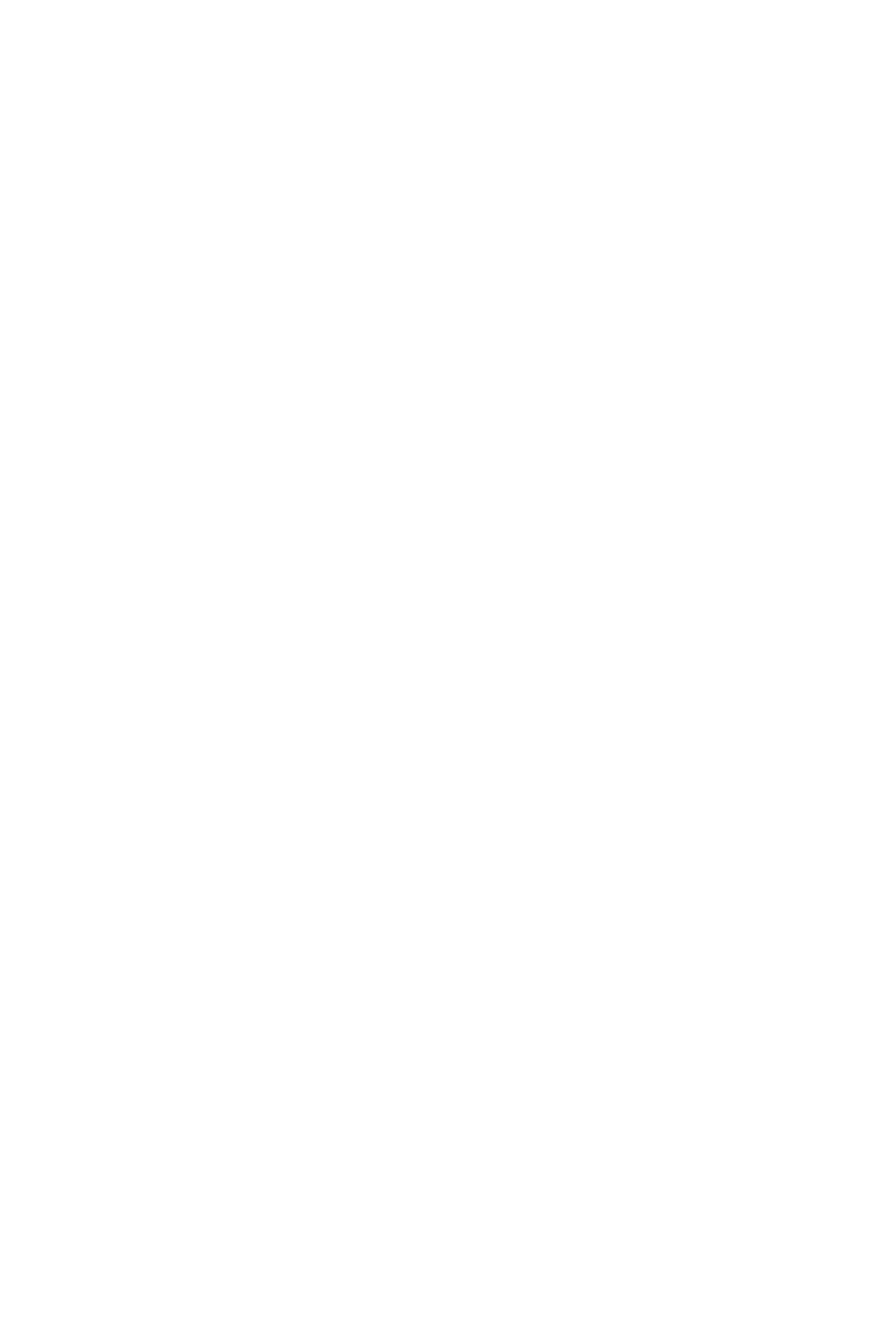
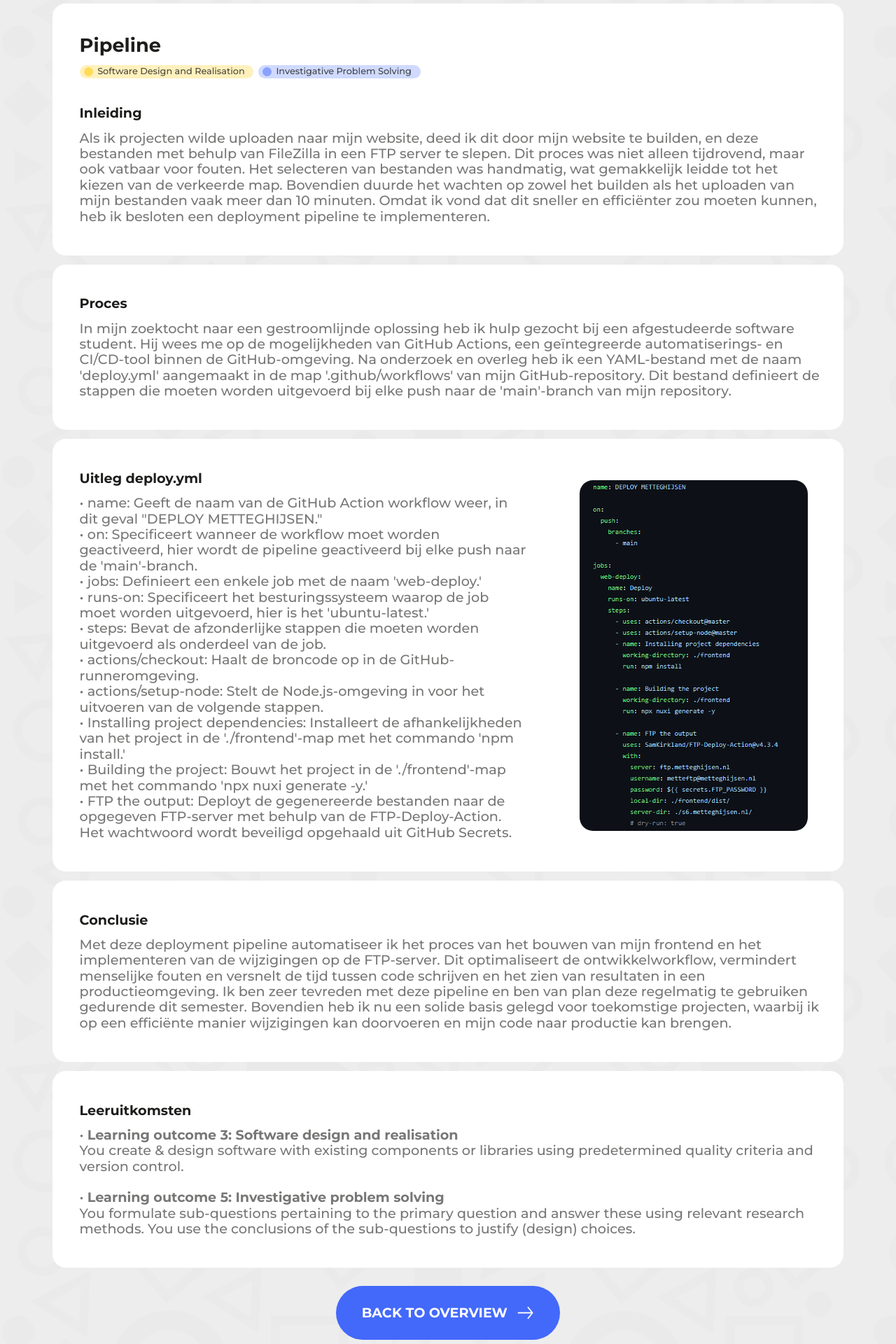
Before and after one commit to metteghijsen/semester6-website, a Nuxt app in the folder frontend/: page /deliverable/pipeline in a window 1280 px wide. Before the commit this address had no page. Shown: the part 120-2040 px from the top of the page at 70% size. Before the commit the page ends 800 px from the top, so only its background shows below. Built offline with nearby package versions, Linux system fonts and the light colour scheme.

Commit message:
Feature: Added pipeline deliverable

```diff
--- /dev/null
+++ b/frontend/pages/deliverable/pipeline.vue
@@ -0,0 +1,55 @@
+<template>
+  <div>
+    <UiContainer>
+      <div class="h-full overflow-x-hidden">
+        <LayoutTaskbar />
+        <UiTextbox
+          add-header
+          header="Pipeline"
+          title="Inleiding"
+          lo3
+          lo5
+        >
+          Als ik projecten wilde uploaden naar mijn website, deed ik dit door mijn website te builden, en deze bestanden met behulp van FileZilla in een FTP server te slepen. Dit proces was niet alleen tijdrovend, maar ook vatbaar voor fouten. Het selecteren van bestanden was handmatig, wat gemakkelijk leidde tot het kiezen van de verkeerde map. Bovendien duurde het wachten op zowel het builden als het uploaden van mijn bestanden vaak meer dan 10 minuten. Omdat ik vond dat dit sneller en efficiënter zou moeten kunnen, heb ik besloten een deployment pipeline te implementeren.
+        </UiTextbox>
+        <UiTextbox
+          title="Proces"
+        >
+          In mijn zoektocht naar een gestroomlijnde oplossing heb ik hulp gezocht bij een afgestudeerde software student. Hij wees me op de mogelijkheden van GitHub Actions, een geïntegreerde automatiserings- en CI/CD-tool binnen de GitHub-omgeving.
+          Na onderzoek en overleg heb ik een YAML-bestand met de naam 'deploy.yml' aangemaakt in de map '.github/workflows' van mijn GitHub-repository. Dit bestand definieert de stappen die moeten worden uitgevoerd bij elke push naar de 'main'-branch van mijn repository.
+        </UiTextbox>
+        <UiTextbox
+          add-image
+          image-name="pipeline"
+          title="Uitleg deploy.yml"
+        >
+          •	name: Geeft de naam van de GitHub Action workflow weer, in dit geval "DEPLOY METTEGHIJSEN." <br>
+          •	on: Specificeert wanneer de workflow moet worden geactiveerd, hier wordt de pipeline geactiveerd bij elke push naar de 'main'-branch. <br>
+          •	jobs: Definieert een enkele job met de naam 'web-deploy.' <br>
+          •	runs-on: Specificeert het besturingssysteem waarop de job moet worden uitgevoerd, hier is het 'ubuntu-latest.' <br>
+          •	steps: Bevat de afzonderlijke stappen die moeten worden uitgevoerd als onderdeel van de job. <br>
+          •	actions/checkout: Haalt de broncode op in de GitHub-runneromgeving. <br>
+          •	actions/setup-node: Stelt de Node.js-omgeving in voor het uitvoeren van de volgende stappen. <br>
+          •	Installing project dependencies: Installeert de afhankelijkheden van het project in de './frontend'-map met het commando 'npm install.' <br>
+          •	Building the project: Bouwt het project in de './frontend'-map met het commando 'npx nuxi generate -y.' <br>
+          •	FTP the output: Deployt de gegenereerde bestanden naar de opgegeven FTP-server met behulp van de FTP-Deploy-Action. Het wachtwoord wordt beveiligd opgehaald uit GitHub Secrets. <br>
+        </UiTextbox>
+        <UiTextbox title="Conclusie">
+          Met deze deployment pipeline automatiseer ik het proces van het bouwen van mijn frontend en het implementeren van de wijzigingen op de FTP-server. Dit optimaliseert de ontwikkelworkflow, vermindert menselijke fouten en versnelt de tijd tussen code schrijven en het zien van resultaten in een productieomgeving. Ik ben zeer tevreden met deze pipeline en ben van plan deze regelmatig te gebruiken gedurende dit semester. Bovendien heb ik nu een solide basis gelegd voor toekomstige projecten, waarbij ik op een efficiënte manier wijzigingen kan doorvoeren en mijn code naar productie kan brengen.
+        </UiTextbox>
+        <UiTextbox title="Leeruitkomsten">
+          •	<b> Learning outcome 3: Software design and realisation</b> <br>
+          You create & design software with existing components or libraries using predetermined quality criteria and version control. <br><br>
+          •	<b> Learning outcome 5: Investigative problem solving </b> <br>
+          You formulate sub-questions pertaining to the primary question and answer these using relevant research methods. You use the conclusions of the sub-questions to justify (design) choices. <br>
+        </UiTextbox>
+        <div class="flex justify-center">
+          <div class="w-[400px] my-2">
+            <UiButton label="back to overview" primary big arrow to="/deliverables" />
+          </div>
+        </div>
+      </div>
+    </UiContainer>
+    <SectionsFooter />
+  </div>
+</template>
--- a/frontend/pages/deliverables.vue
+++ b/frontend/pages/deliverables.vue
@@ -161,6 +161,18 @@
             project-people="individual"
           />
 
+          <UiDeliverable
+            v-if=" selectedLo.includes('lo3') || selectedLo.includes('lo5') || selectedLo.length === 0"
+            lo3
+            lo5
+            to="pipeline"
+            deliverable-name="Pipeline"
+            image-name="pipeline"
+            deliverable-description="In dit document kun je lezen hoe ik een eigen pipeline heb gebouwd om zo makkelijker documentatie te kunnen uploaden naar mijn portfolio-website."
+            project-type="Personal Project"
+            project-people="individual"
+          />
+
           <!-- <UiDeliverable
             v-if="selectedLo.includes('lo6') || selectedLo.includes('lo7') || selectedLo.length === 0"
             lo6
```
Also changed, not shown: frontend/public/img/deliverables/pipeline.png (added), frontend/public/img/documentation/pipeline.png (added).
